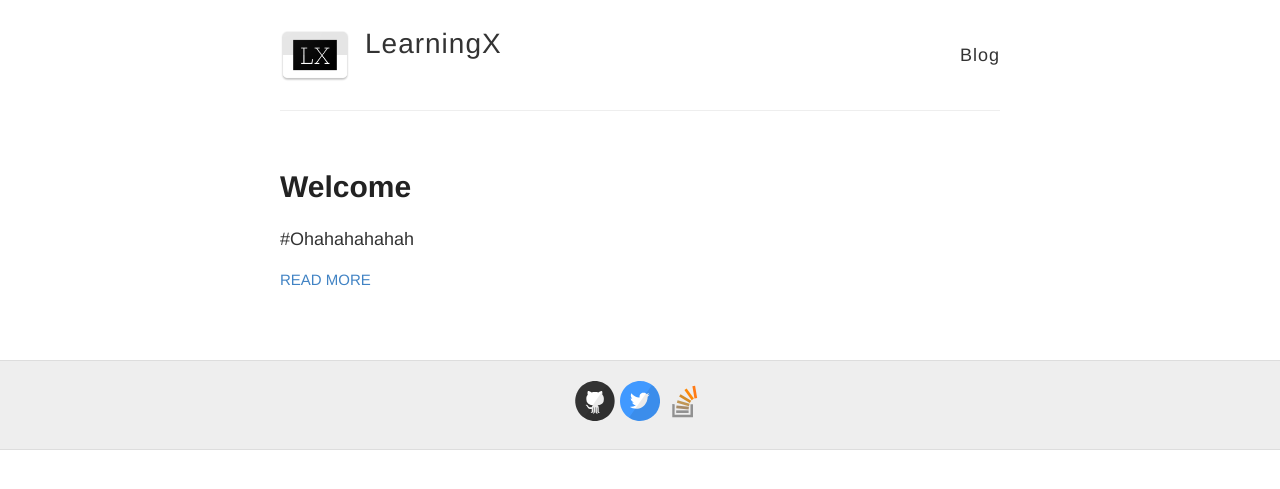
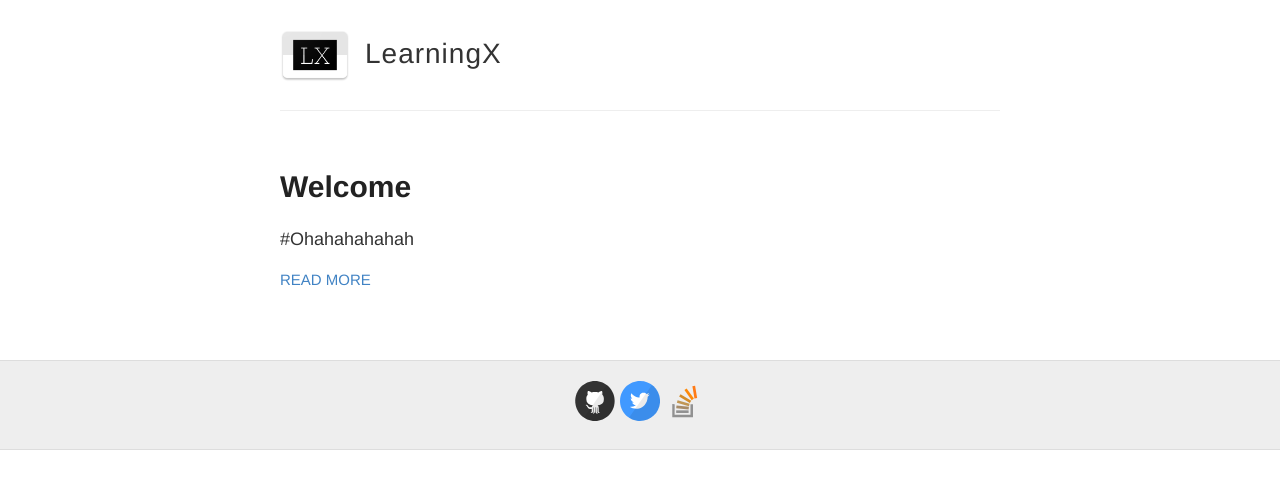
Before and after one commit to Protino/Protino.github.io, a Jekyll site: the page built from index.html, in a window 1280 px wide. Shown: the top 489 px of the page. Built offline with Jekyll 4.4.1, drawn with Linux system fonts in a browser that asks for light colours.

Commit message:
Remove site description

```diff
--- a/_layouts/default.html
+++ b/_layouts/default.html
@@ -24,10 +24,6 @@
           <div class="site-info">
             <h1 class="site-name"><a href="{{ site.baseurl }}/">{{ site.name }}</a></h1>
           </div>
-
-          <nav>
-            <a href="{{ site.baseurl }}/">Blog</a>
-          </nav>
         </header>
       </div>
     </div>
--- a/style.scss
+++ b/style.scss
@@ -191,23 +191,13 @@
 }
 
 .site-name {
-  margin: 0;
+  margin: 10px 0 0 0;
   color: $darkGray;
   cursor: pointer;
   font-family: $helveticaNeue;
   font-weight: 300;
   font-size: 28px;
   letter-spacing: 1px;
-}
-
-.site-description {
-  margin: -5px 0 0 0;
-  color: $gray;
-  font-size: 16px;
-
-  @include mobile {
-    margin: 3px 0;
-  }
 }
 
 nav {
```
